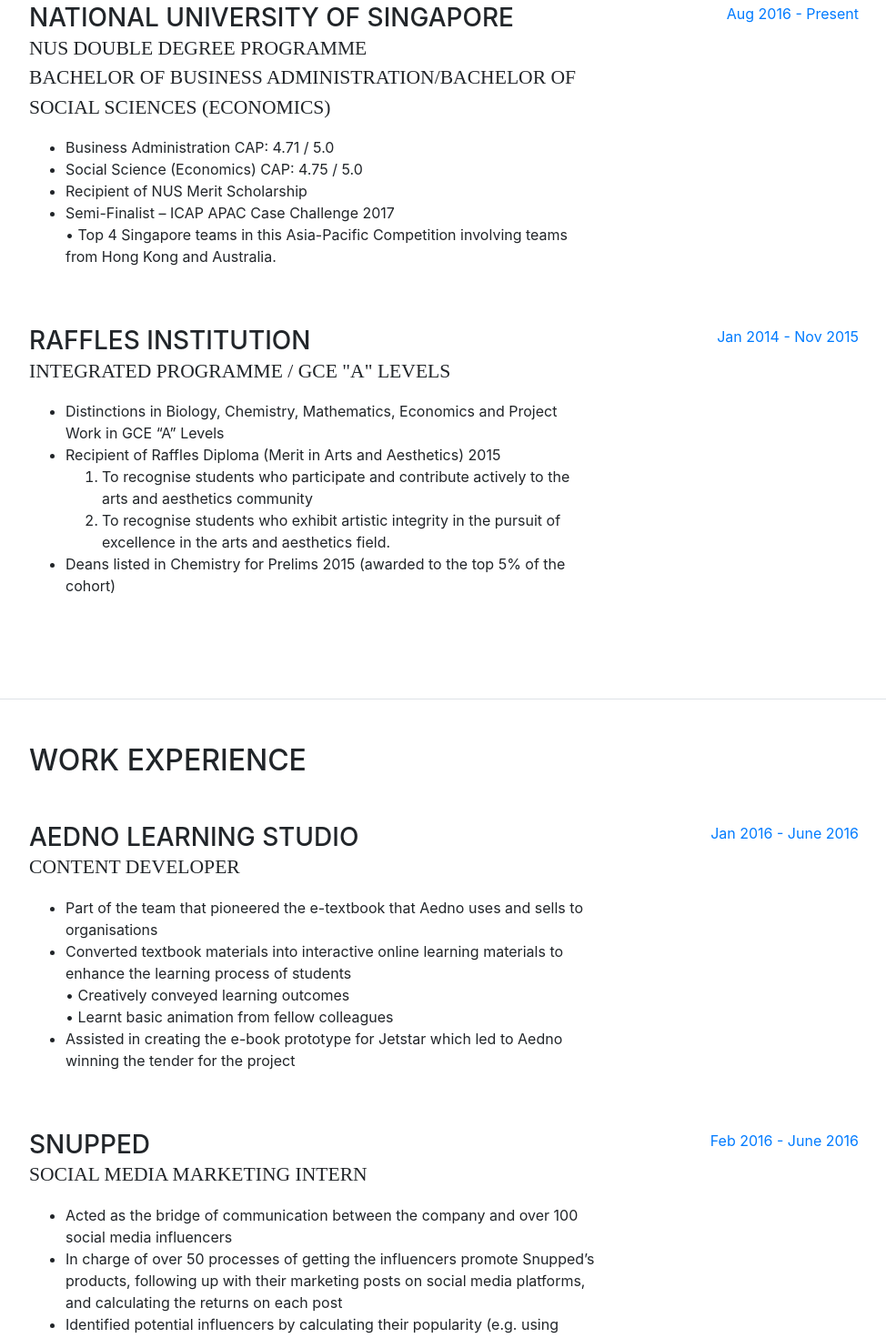
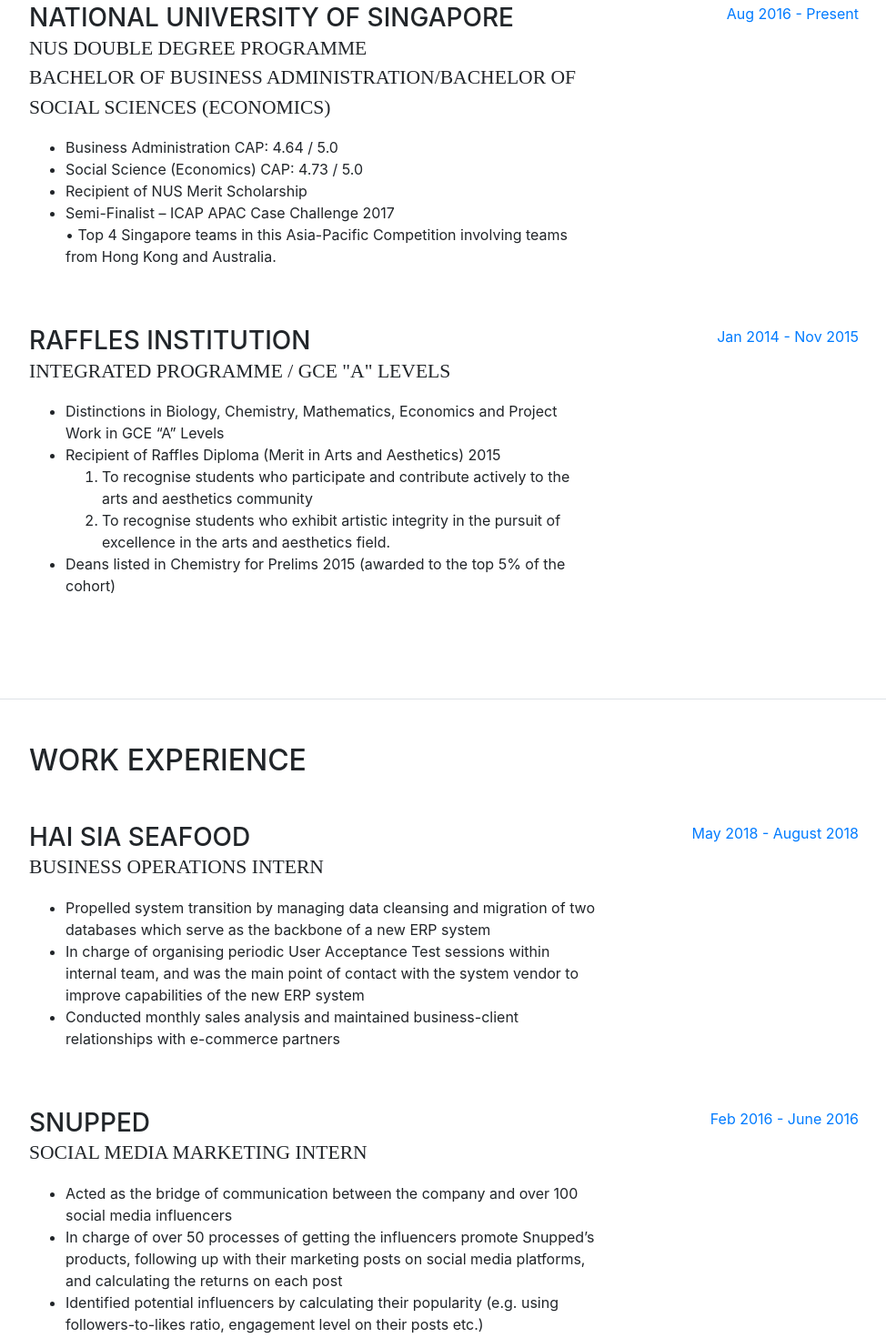
Before and after one commit to charislowresume/charislowresume.github.io, a website with bundled scripts: page index.html in a window 1280 px wide. Shown: the part 931-2402 px from the top of the page at 91% size, without its empty margins (288-1262 px from the left). Built offline with nearby package versions, Linux system fonts and the light colour scheme; a web font is replaced by a local one.

Commit message:
Update index.html

```diff
--- a/index.html
+++ b/index.html
@@ -120,8 +120,8 @@
               <div class="subheading mb-3">NUS Double Degree Programme<br>
               Bachelor of Business Administration/Bachelor of Social Sciences (Economics)</div>
               <p><ul>
-                <li>Business Administration CAP: 4.71 / 5.0</li>
-                <li>Social Science (Economics) CAP: 4.75 / 5.0</li>
+                <li>Business Administration CAP: 4.64 / 5.0</li>
+                <li>Social Science (Economics) CAP: 4.73 / 5.0</li>
                 <li>Recipient of NUS Merit Scholarship</li>
                 <li>Semi-Finalist – ICAP APAC Case Challenge 2017<br>
                   •	Top 4 Singapore teams in this Asia-Pacific Competition involving teams from Hong Kong and Australia.</li>
@@ -164,22 +164,20 @@
 
           <div class="resume-item d-flex flex-column flex-md-row mb-5">
             <div class="resume-content mr-auto">
-              <h3 class="mb-0">Aedno Learning Studio</h3>
-              <div class="subheading mb-3">Content Developer</div>
+              <h3 class="mb-0">Hai Sia Seafood</h3>
+              <div class="subheading mb-3">Business Operations Intern</div>
               <div><p>
               	<ul>
-              		<li>Part of the team that pioneered the e-textbook that Aedno uses and sells to organisations</li>
-              		<li>Converted textbook materials into interactive online learning materials to enhance the learning process of students<br>
-              		• Creatively conveyed learning outcomes<br>
-              		• Learnt basic animation from fellow colleagues
+              		<li>Propelled system transition by managing data cleansing and migration of two databases which serve as the backbone of a new ERP system</li>
+              		<li>In charge of organising periodic User Acceptance Test sessions within internal team, and was the main point of contact with the system vendor to improve capabilities of the new ERP system
               		</li>
-              		<li>Assisted in creating the e-book prototype for Jetstar which led to Aedno winning the tender for the project</li>
+              		<li>Conducted monthly sales analysis and maintained business-client relationships with e-commerce partners</li>
               	</ul>
               </p></div>
 
             </div>
             <div class="resume-date text-md-right">
-              <span class="text-primary">Jan 2016 - June 2016</span>
+              <span class="text-primary">May 2018 - August 2018</span>
             </div>
           </div>
 
@@ -321,6 +319,7 @@
               		<li>Participated in an internal showcase in 2016
               		</li>
               		<li>Participated in BLAST camp 2017 as a senior, putting up a performance at the end</li>
+              		<li>Participated in Shut Up and Dance (SUAD) 2018, a biannual concert with over 2000 guests, performing in two items after preparing for 3 months.</li>
 				  </ul></p></div>
 
             </div>
@@ -418,8 +417,9 @@
         <div class="my-auto">
           <h2 class="mb-5">Personal Business</h2>
           <p>I am the co-founder and owner of Snowmaniie, an online business selling socks. We provide a large range of designs - food socks, Pokemon socks, Christmas socks, we have them all! It was founded in July 2015, and I have been running it while schooling ever since.</p>
-          <p class="mb-0">To date, we have sold over 3,700 pairs of socks (and growing!) and interacted with thousands of different customers. We are widely popular on Carousell (@snowmaniie), with over 300 positive comments from satisfied customers, and we own our very own website (www.snowmaniie.com).</p><br>
+          <p class="mb-0">To date, we have sold over 5,000 pairs of socks (and growing!) and interacted with thousands of different customers. We are widely popular on Carousell (@snowmaniie), with over 360 positive comments from satisfied customers, and we own our very own website (www.snowmaniie.com).</p><br>
           <p class="mb-0">As I self-learnt VBA, I use it actively in organising our Excel spreadsheets to keep an accurate record of our sales. We also actively use Facebook advertisements during festive months to promote our products.</p>
+          <p class"mb-0">I had also recently learnt how to create my own Wordpress website from scratch, instead of using Wix Builder as I had always done previously.</p>
         </div>
         <br><br>
          <div class="row justify-content-center">
```
